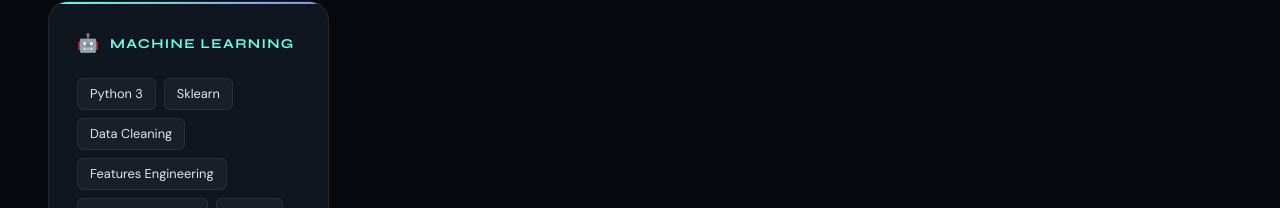
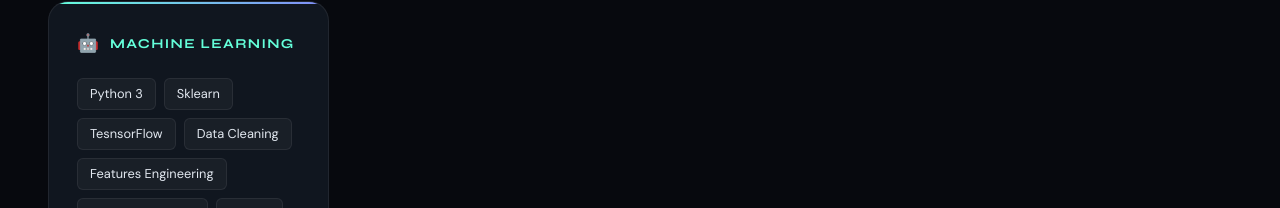
Before and after one commit to ahmed-elhdad/Personal-website, a React (Vite) app in the folder client/: page / in a window 1280 px wide. Shown: the part 2080-2288 px from the top of the page. Built offline with nearby package versions, Linux system fonts and the light colour scheme.

Commit message:
Edit projcts

```diff
--- a/client/src/pages/Home.jsx
+++ b/client/src/pages/Home.jsx
@@ -38,6 +38,7 @@
         skills: [
           "Python 3",
           "Sklearn",
+          "TesnsorFlow",
           "Data Cleaning",
           "Features Engineering",
           "Data Visualization",
@@ -47,12 +48,38 @@
       },
     ],
     projects = [
-            {
+      {
+        id: "0330871a-6394-4d5e-b02b-63706be0c304",
+        title: "Nabatna AI",
+        description:
+          "A Deep Learning project that predicts the sick or diseases of plants by image using Convolutional Neural Networks (CNNs) and TensorFlow.",
+        tech: ["Python", "TensorFlow"],
+        github: "https://github.com/ahmed-elhdad/Nabatna-AI",
+        live: null,
+        emoji: "🤖",
+        thumbnail: null,
+        createdAt: "2026-03-21T21:47:22.764Z",
+        updatedAt: "2026-03-22T21:47:22.764Z",
+      },
+      {
+        id: "0330871a-6394-4d5e-b02b-63706be0c304",
+        title: "Personality Types Prediction App",
+        description:
+          "A machine learning project that know the sick or diseases of plants By image ",
+        tech: ["Python", "TensorFlow", "scikit-learn", "streamlit"],
+        github: "https://github.com/ahmed-elhdad/personality_types_prediction",
+        live: null,
+        emoji: "🤖",
+        thumbnail: null,
+        createdAt: "2026-03-21T21:47:22.764Z",
+        updatedAt: "2026-03-22T21:47:22.764Z",
+      },
+      {
         id: "0330871a-6394-4d5e-b02b-63706be0c304",
         title: "Personality Types Prediction App",
         description:
           "A machine learning project that predicts Myers-Briggs Type Indicator (MBTI) personality types based on text input using a Logistic Regression model.",
-        tech: ["Python", "pandas", "matplotlib", "scikit-learn",'streamlit'],
+        tech: ["Python", "pandas", "matplotlib", "scikit-learn", "streamlit"],
         github: "https://github.com/ahmed-elhdad/personality_types_prediction",
         live: null,
         emoji: "🤖",
```
